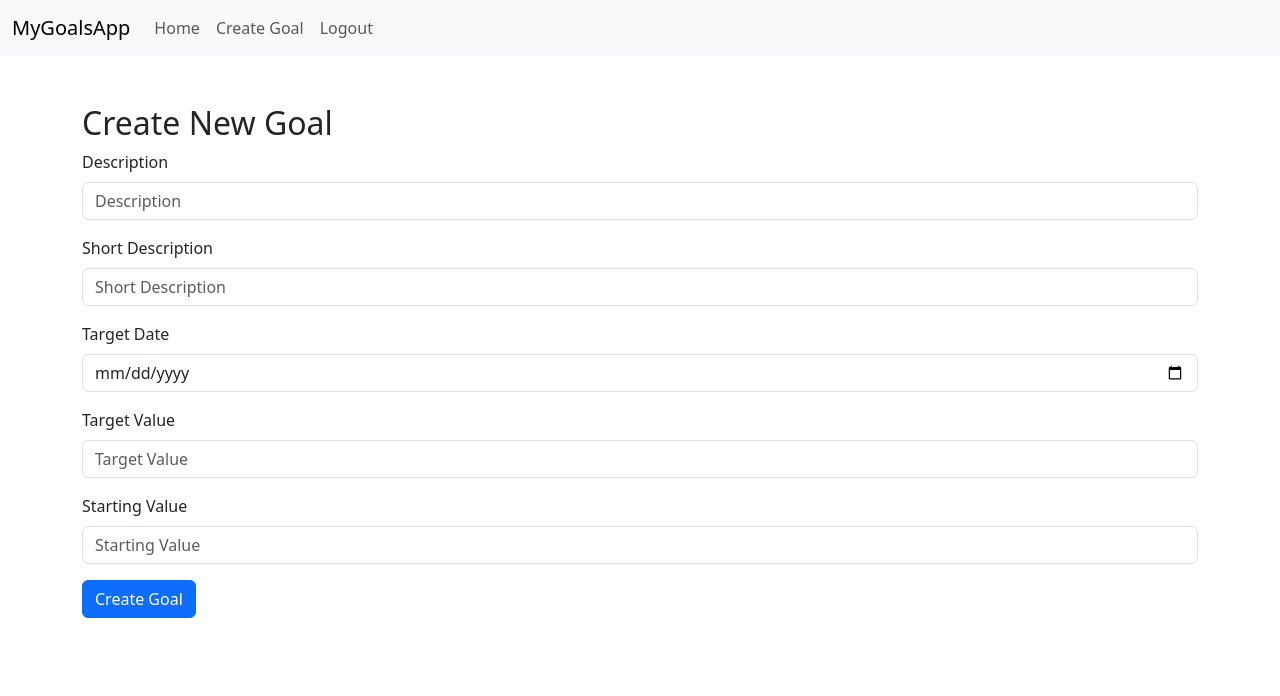
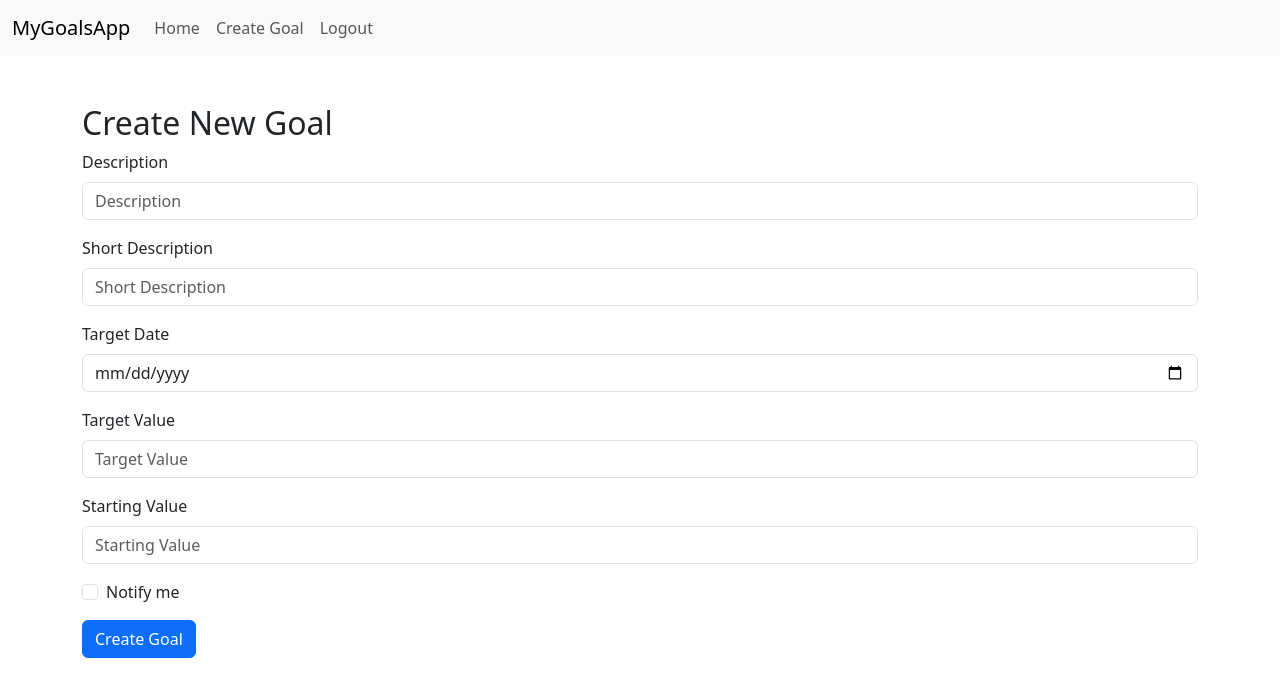
Before and after one commit to michelin19m/goals_frontend, a React (Create React App) app: page /create-goal in a window 1280 px wide. Shown: the top 696 px of the page. Built offline with nearby package versions, Linux system fonts and the light colour scheme; sample sign-in values are in the browser's storage.

Commit message:
Added notification fields to Goal creation

```diff
--- a/src/components/CreateGoalForm.js
+++ b/src/components/CreateGoalForm.js
@@ -7,6 +7,8 @@ const CreateGoalForm = () => {
   const [targetDate, setTargetDate] = useState('');
   const [targetValue, setTargetValue] = useState('');
   const [startingValue, setStartingValue] = useState('');
+  const [notifyMe, setNotifyMe] = useState(false);
+  const [notificationFrequency, setNotificationFrequency] = useState('');
 
   const handleSubmit = async (event) => {
     event.preventDefault();
@@ -18,6 +20,8 @@ const CreateGoalForm = () => {
           target_date: targetDate,
           target_value: parseInt(targetValue, 10),
           starting_value: parseInt(startingValue, 10),
+          notify_me: notifyMe,
+          notification_frequency: notifyMe ? notificationFrequency : null,
         },
       });
       alert('Goal created successfully!');
@@ -84,6 +88,33 @@ const CreateGoalForm = () => {
             onChange={(e) => setStartingValue(e.target.value)}
           />
         </div>
+        <div className="mb-3 form-check">
+          <input
+            type="checkbox"
+            className="form-check-input"
+            id="notifyMe"
+            checked={notifyMe}
+            onChange={(e) => setNotifyMe(e.target.checked)}
+          />
+          <label className="form-check-label" htmlFor="notifyMe">Notify me</label>
+        </div>
+
+        {notifyMe && (
+          <div className="mb-3">
+            <label htmlFor="notificationFrequency" className="form-label">Notification Frequency</label>
+            <select
+              className="form-control"
+              id="notificationFrequency"
+              value={notificationFrequency}
+              onChange={(e) => setNotificationFrequency(e.target.value)}
+            >
+              <option value="daily">Once a day</option>
+              <option value="weekly">Once a week</option>
+              <option value="monthly">Once a month</option>
+            </select>
+          </div>
+        )}
+
         <button type="submit" className="btn btn-primary">Create Goal</button>
       </form>
     </div>
```
